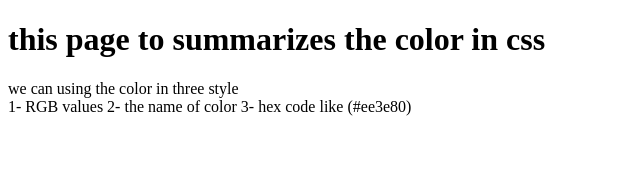
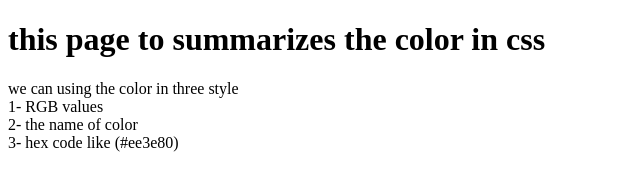
Before and after one commit to yaljamal/html-repo, a plain HTML site: page index.html in a window 1280 px wide. Shown: the whole page, without its empty margins (0-640 px from the left). Drawn offline with Linux system fonts and the light colour scheme.

Commit message:
add new page

```diff
--- a/index.html
+++ b/index.html
@@ -16,9 +16,9 @@
         <article>
             <p>
                 we can using the color in three style <br>
-                1- RGB values
-                2- the name of color
-                3- hex code like (#ee3e80)
+                1- RGB values <br>
+                2- the name of color <br>
+                3- hex code like (#ee3e80) <br>
             </p>
         </article>
 
```
